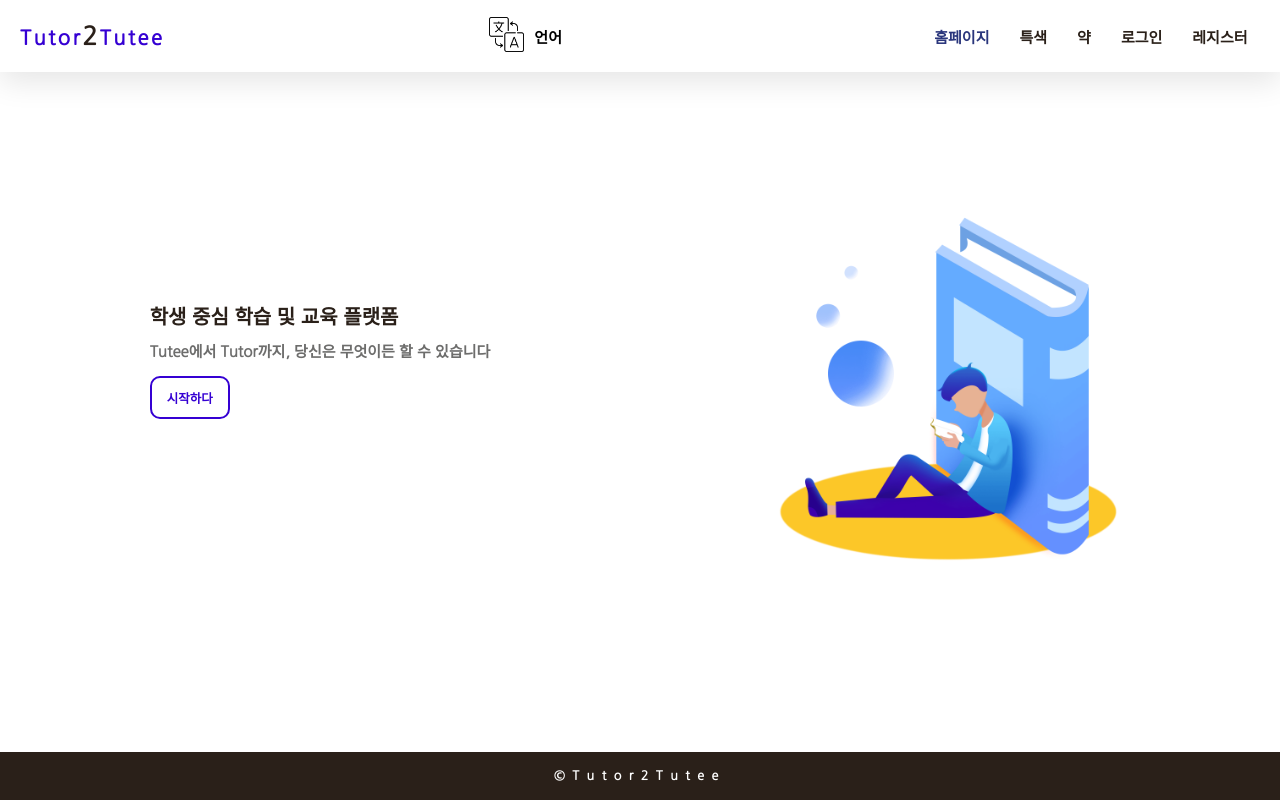
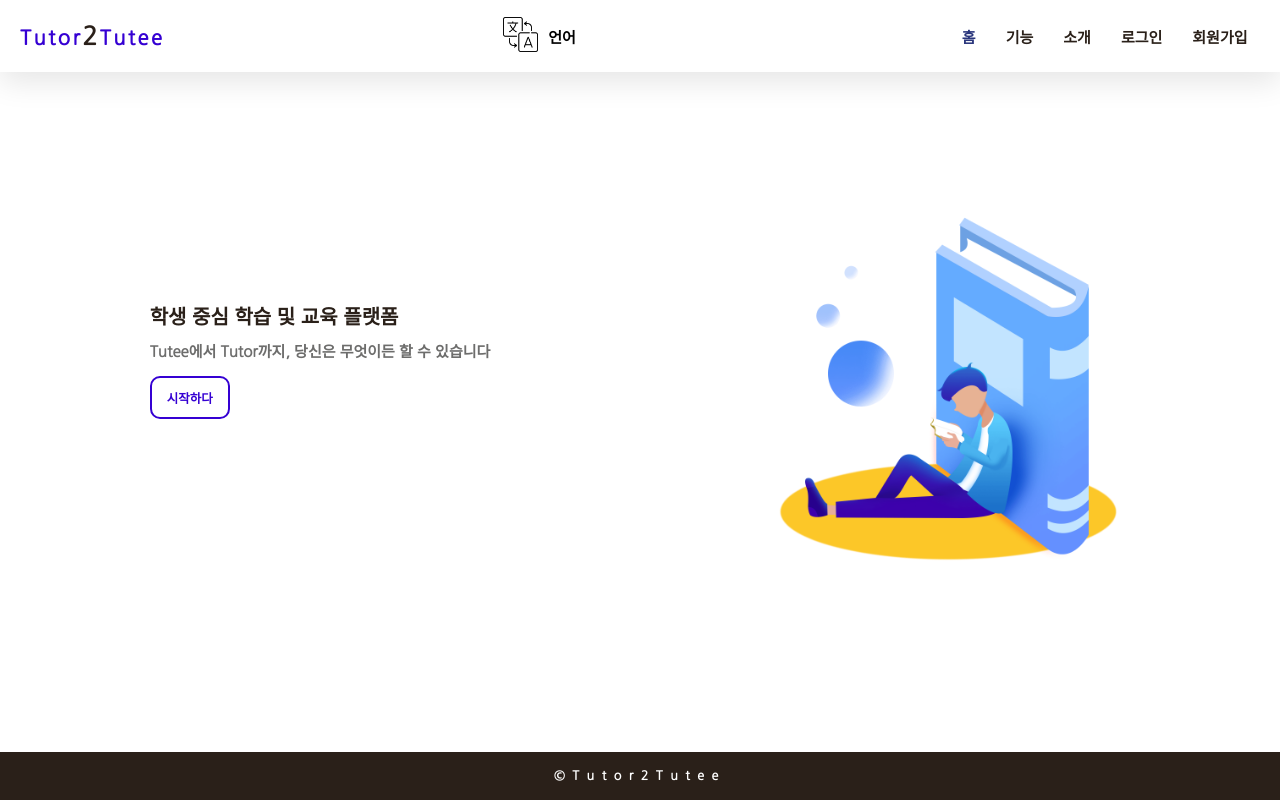
Before and after one commit to Tutor2Tutee/Tutor2Tutee, a React (Create React App) app: page / in a window 1280 px wide. Built offline with nearby package versions, Linux system fonts and the light colour scheme.

Commit message:
Update Nav.js

```diff
--- a/src/component/Nav/Nav.js
+++ b/src/component/Nav/Nav.js
@@ -11,13 +11,13 @@ export default function Nav(props){
     return (
         <nav className="header__nav">
             <ul className="header__ul">
-                <NavLink href="/" >{language === "kor" ? "홈페이지" : "Home"}</NavLink>
-                <NavLink href="/feature" >{language === "kor" ? "특색" :"Feature"}</NavLink>
-                <NavLink href="/about" >{language === "kor" ? "약" :"About"}</NavLink>
+                <NavLink href="/" >{language === "kor" ? "홈" : "Home"}</NavLink>
+                <NavLink href="/feature" >{language === "kor" ? "기능" :"Feature"}</NavLink>
+                <NavLink href="/about" >{language === "kor" ? "소개" :"About"}</NavLink>
                 {
                     isAuth && (<React.Fragment>
                     <NavLink href="/class" >{language === "kor" ? "클래스" : "Classes"}</NavLink>
-                    <NavLink href="/logout" >{language === "kor" ? "로그 아웃" : "Logout"}</NavLink>
+                    <NavLink href="/logout" >{language === "kor" ? "로그아웃" : "Logout"}</NavLink>
                     </React.Fragment>
                     )
                 }
@@ -25,7 +25,7 @@ export default function Nav(props){
                     !isAuth && (
                     <React.Fragment>
                     <NavLink href="/login" >{language === "kor" ? "로그인" : "Login"}</NavLink>
-                    <NavLink href="/signup" >{language === "kor" ? "레지스터" : "Signup"}</NavLink>
+                    <NavLink href="/signup" >{language === "kor" ? "회원가입" : "Signup"}</NavLink>
                     </React.Fragment>
                     )
                 }
```
